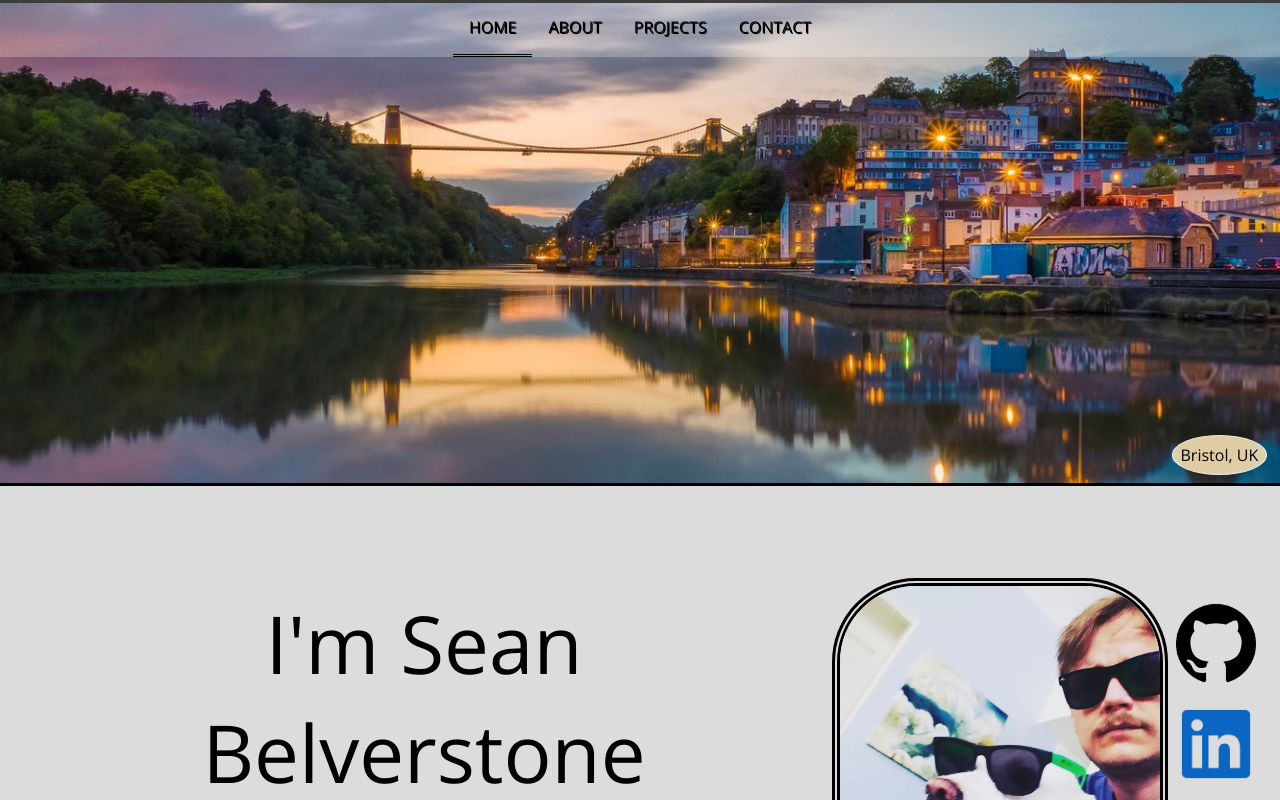
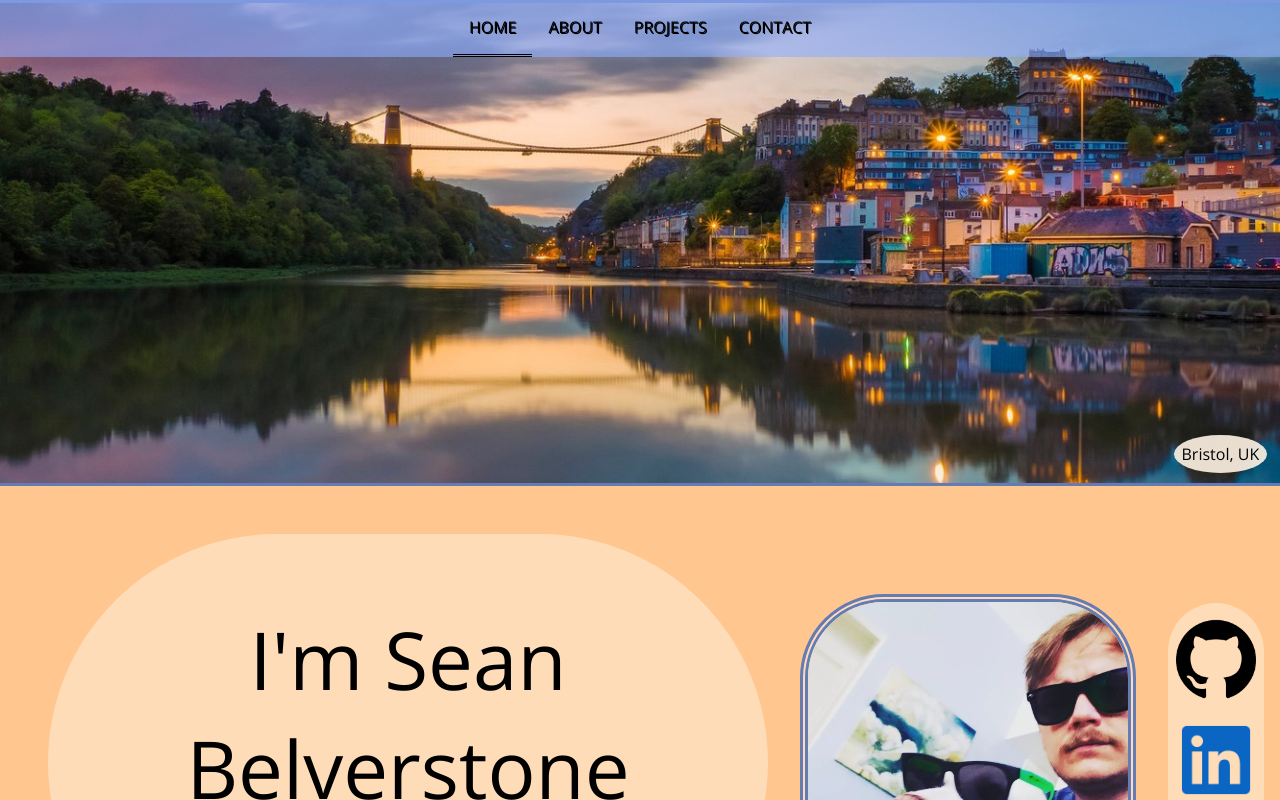
Before and after one commit to seanbelverstone/porfolio, a React (Create React App) app: page / in a window 1280 px wide. Shown: the top 800 px of the page. Built offline with nearby package versions, Linux system fonts and the light colour scheme.

Commit message:
using my theme colors on home pages, changing border colors etc.

```diff
--- a/src/components/Navbar.js
+++ b/src/components/Navbar.js
@@ -1,15 +1,24 @@
-import { useEffect } from 'react';
+import { useEffect, useState } from 'react';
 import { applyActiveClass } from '../utils';
 import './css/Navbar.css';
 
 const Navbar = () => {
+	const [scrollHeight, setScrollHeight] = useState(window.scrollY);
 
 	useEffect(() => {
 		applyActiveClass('navlinks');
 	})
+	useEffect(() => {
+		window.addEventListener('scroll', handleResize, false);
+	}, [])
+
+	const handleResize = () => {
+		setScrollHeight(window.scrollY);
+	}
+
 
 	return (
-		<div id="navbarWrapper">
+		<div id="navbarWrapper" className={scrollHeight > 0 ? 'opaque' : 'transparent'}>
 			<a className="navlinks" href="/">HOME</a>
 			<a className="navlinks" href="/about">ABOUT</a>
 			<a className="navlinks" href="/projects">PROJECTS</a>
--- a/src/components/css/ImageCarousel.css
+++ b/src/components/css/ImageCarousel.css
@@ -4,8 +4,8 @@
 	overflow-y: clip;
 	justify-content: center;
 	align-items: center;
-	border-bottom: 3px solid black;
-	border-top: 3px solid black;
+	border-bottom: 3px solid var(--secondary);
+	border-top: 3px solid var(--secondary);
 }
 
 .carouselText {
@@ -13,9 +13,8 @@
 	top: 26em;
 	right: 1vw;
 	color: black;
-	background-color: wheat;
-	padding: .5em;
-	border: 1px solid white;
+	background-color: var(--foreground);
+	padding: 0.5em;
 	border-radius: 50%;
-	opacity: .9;
+	opacity: 0.9;
 }
--- a/src/components/css/Navbar.css
+++ b/src/components/css/Navbar.css
@@ -5,7 +5,6 @@
 	align-content: center;
 	justify-content: center;
 	position: fixed;
-	background-color: rgba(255, 255, 255, 0.24);
 }
 
 .navlinks {
@@ -17,6 +16,16 @@
 	border-bottom: 3px double black;
 }
 
+.transparent {
+	transition: 1s ease-in-out;
+	background-color: var(--primaryFaded) !important;
+}
+
+.opaque {
+	transition: 1s ease-in-out;
+	background-color: var(--primary) !important;
+}
+
 @media screen and (max-width: 480px) {
 	.navlinks {
 		font-size: 0.85em;
--- a/src/index.css
+++ b/src/index.css
@@ -1,19 +1,31 @@
-body, button {
-  font-family: -apple-system, BlinkMacSystemFont, 'Segoe UI', 'Roboto', 'Oxygen',
-    'Ubuntu', 'Cantarell', 'Fira Sans', 'Droid Sans', 'Helvetica Neue',
+/* Theme */
+:root {
+  --background: #FFC68F;
+  --foreground: #FFF3E3;
+  --foregroundFaded: #FFF3E37a;
+  --primary: #8FAFFF;
+  --primaryFaded: #8FAFFF9a;
+  --secondary: #647BB3;
+  --tertiary: #B39264;
+}
+
+body,
+button {
+  font-family: -apple-system, BlinkMacSystemFont, "Segoe UI", "Roboto", "Oxygen",
+    "Ubuntu", "Cantarell", "Fira Sans", "Droid Sans", "Helvetica Neue",
     sans-serif;
   -webkit-font-smoothing: antialiased;
   -moz-osx-font-smoothing: grayscale;
-  font-family: 'Open Sans', sans-serif;
+  font-family: "Open Sans", sans-serif;
 }
 
 body {
-	background-color: gainsboro;
+  background-color: var(--background);
   margin: 0;
 }
 
 code {
-  font-family: source-code-pro, Menlo, Monaco, Consolas, 'Courier New',
+  font-family: source-code-pro, Menlo, Monaco, Consolas, "Courier New",
     monospace;
 }
 
--- a/src/pages/css/Home.css
+++ b/src/pages/css/Home.css
@@ -22,6 +22,9 @@
 
 #introWrapper {
 	margin: 2em;
+	background-color: var(--foregroundFaded);
+	padding: 1em;
+	border-radius: 15em;
 }
 
 .title {
@@ -38,7 +41,8 @@
 	min-width: 1em;
 	max-width: 20em;
 	border-radius: 25%;
-	border: 8px double black;
+	border: 8px double var(--secondary);
+	background-color: var(--foregroundFaded);
 }
 
 #socialsWrapper {
@@ -47,6 +51,10 @@
 	align-items: center;
 	justify-content: center;
 	flex-direction: column;
+	background-color: var(--foregroundFaded);
+	padding: 1em 0;
+	margin-left: 2em;
+	border-radius: 15em;
 }
 
 .socialLogo {
@@ -75,6 +83,10 @@
 		font-size: 0.75em;
 	}
 
+	#introWrapper {
+		padding: 2em;
+	}
+
 	#descriptionWrapper {
 		flex-direction: column;
 	}
@@ -86,8 +98,10 @@
 
 	#socialsWrapper {
 		flex-direction: row;
-		width: 60vw;
+		width: 70vw;
 		justify-content: space-evenly;
+		margin-left: 0;
+		margin-top: 1em;
 	}
 
 	#instagram {
```
Lines whose indentation alone changed are shown as unchanged.
